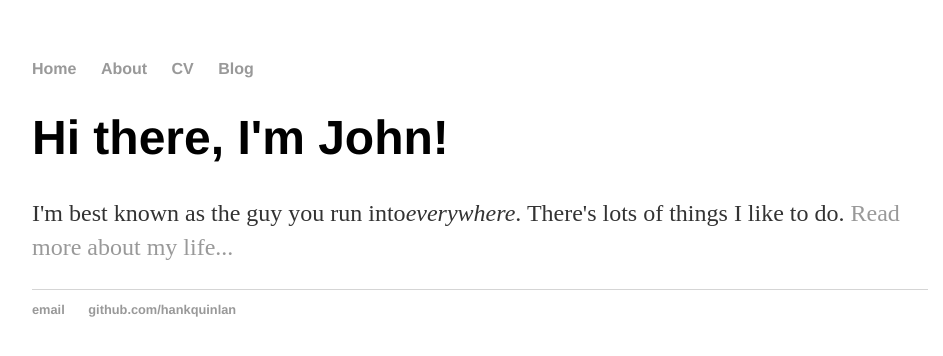
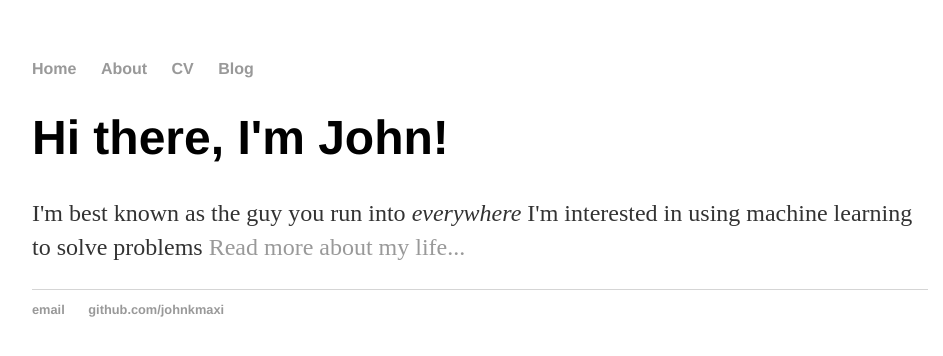
Before and after one commit to johnkmaxi/johnkmaxi.github.io, a Jekyll site: the page built from index.html, in a window 1280 px wide. Shown: the top 356 px of the page, without its empty margins (160-1103 px from the left). Built offline with Jekyll 4.4.1, drawn with Linux system fonts in a browser that asks for light colours.

Commit message:
Update index.html
link with jekyll

```diff
--- a/index.html
+++ b/index.html
@@ -1,30 +1,8 @@
-<!DOCTYPE html>
-<html>
-	<head>
-		<title>John Maxi</title>
-		<!-- link to main stylesheet -->
-		<link rel="stylesheet" type="text/css" href="/css/main.css">
-	</head>
-	<body>
-		<nav>
-    		<ul>
-        		<li><a href="/">Home</a></li>
-	        	<li><a href="/about">About</a></li>
-        		<li><a href="/cv">CV</a></li>
-        		<li><a href="/blog">Blog</a></li>
-    		</ul>
-		</nav>
-		<div class="container">
-    		<div class="blurb">
-        		<h1>Hi there, I'm John!</h1>
-				<p>I'm best known as the guy you run into<em>everywhere</em>. There's lots of things I like to do. <a href="/about">Read more about my life...</a></p>
-    		</div><!-- /.blurb -->
-		</div><!-- /.container -->
-		<footer>
-    		<ul>
-        		<li><a href="mailto:johnkmaxi@gmail.com">email</a></li>
-        		<li><a href="https://github.com/johnkmaxi">github.com/hankquinlan</a></li>
-			</ul>
-		</footer>
-	</body>
-</html>
+---
+layout: default
+title: John Maxi
+---
+<div class="blurb">
+	<h1>Hi there, I'm John!</h1>
+	<p>I'm best known as the guy you run into <em>everywhere</em> I'm interested in using machine learning to solve problems <a href="/about">Read more about my life...</a></p>
+</div><!-- /.blurb -->
```
